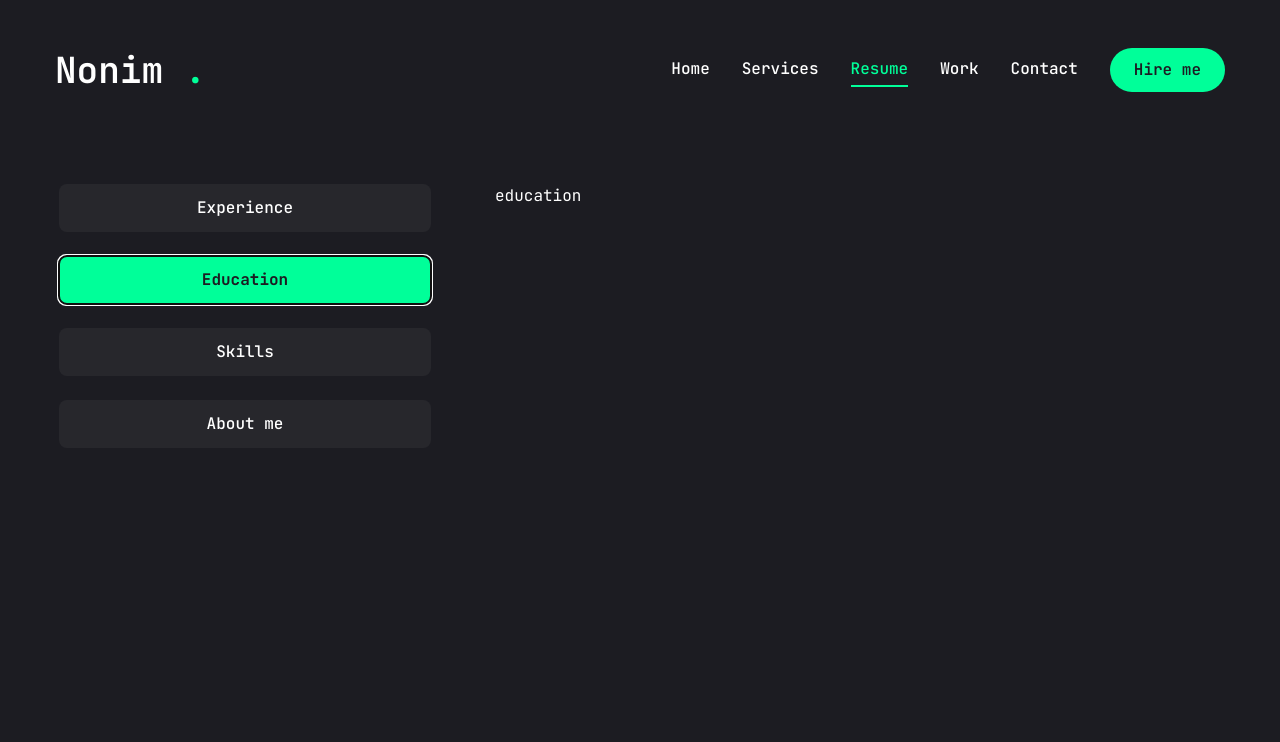
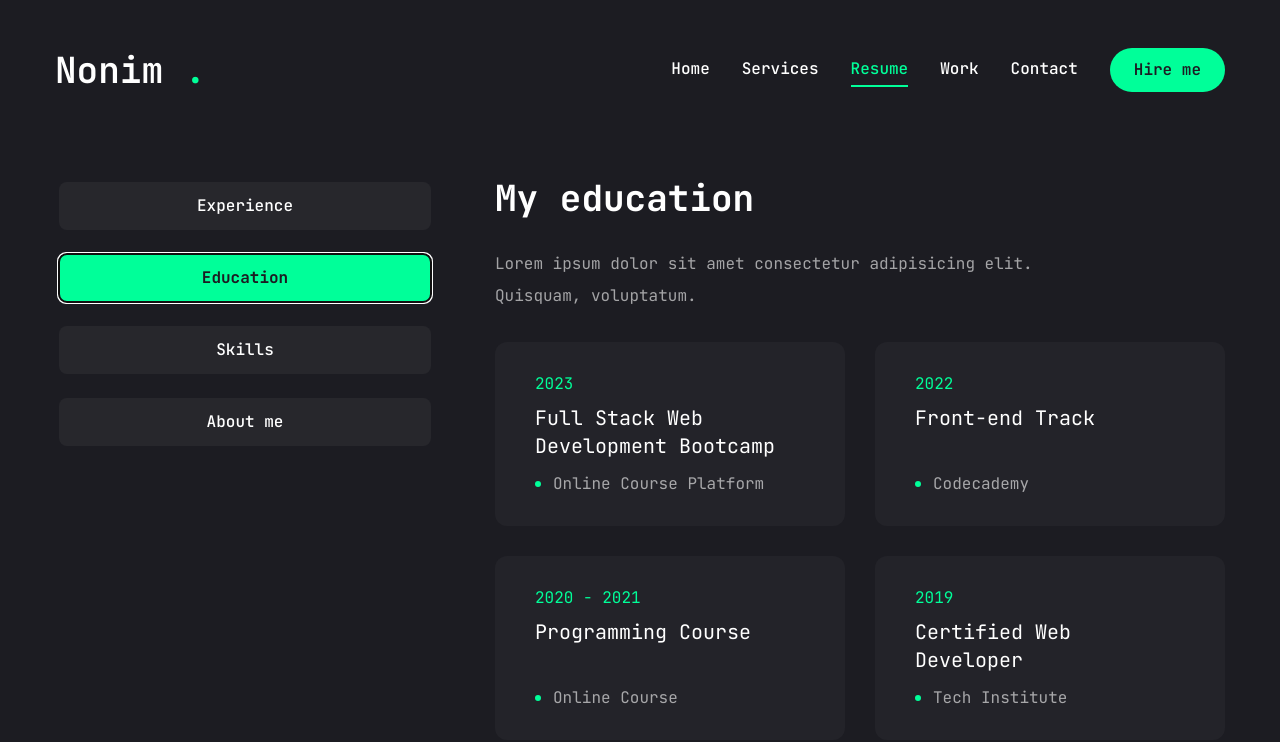
Before and after one commit to NonimUdara/my-portfolio, a Next.js app: page /resume in a window 1280 px wide. Both pictures are taken after a click on the tab "Education". Shown: the top 742 px of the page. Built offline with nearby package versions, Linux system fonts and the light colour scheme.

Commit message:
update resume education

```diff
--- a/app/resume/page.jsx
+++ b/app/resume/page.jsx
@@ -236,7 +236,35 @@
             </TabsContent>
             {/* education */}
             <TabsContent value="education" className="w-full">
-              education
+              <div className="flex flex-col gap-[30px] text-center xl:text-left">
+                <h3 className="text-4xl font-bold">{education.title}</h3>
+                <p className="max-w-[600px] text-white/60 mx-auto xl:mx-0">
+                  {education.description}
+                </p>
+                <ScrollArea className="h-[400px]">
+                  <ul className="grid grid-cols-1 lg:grid-cols-2 gap-[30px]">
+                    {education.items.map((item, index) => {
+                      return (
+                        <li
+                          key={index}
+                          className="bg-[#232329] h-[184px] py-6 px-10 rounded-xl
+                        flex flex-col justify-center items-center lg:items-start
+                        gap-1"
+                        >
+                          <span className="text-accent">{item.duration}</span>
+                          <h3 className="text-xl max-w-[260px] min-h-[60px]
+                          text-center lg:text-left">{item.degree}</h3>
+                          <div className="flex items-center gap-3">
+                            {/* dot */}
+                            <span className="w-[6px] h-[6px] rounded-full bg-accent"></span>
+                            <p className="text-white/60">{item.institution}</p>
+                          </div>
+                        </li>
+                      )
+                    })}
+                  </ul>
+                </ScrollArea>
+              </div>
             </TabsContent>
             {/* skills */}
             <TabsContent value="skills" className="w-full">
```
